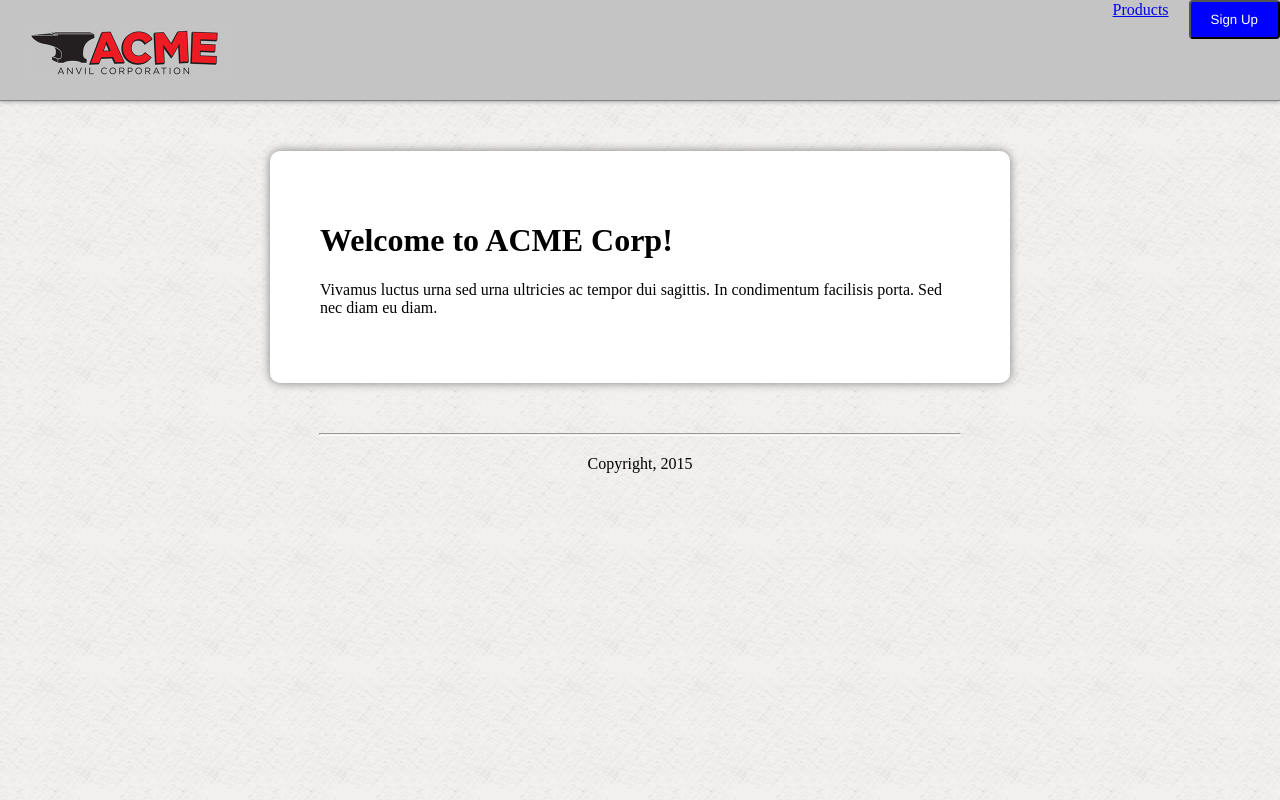
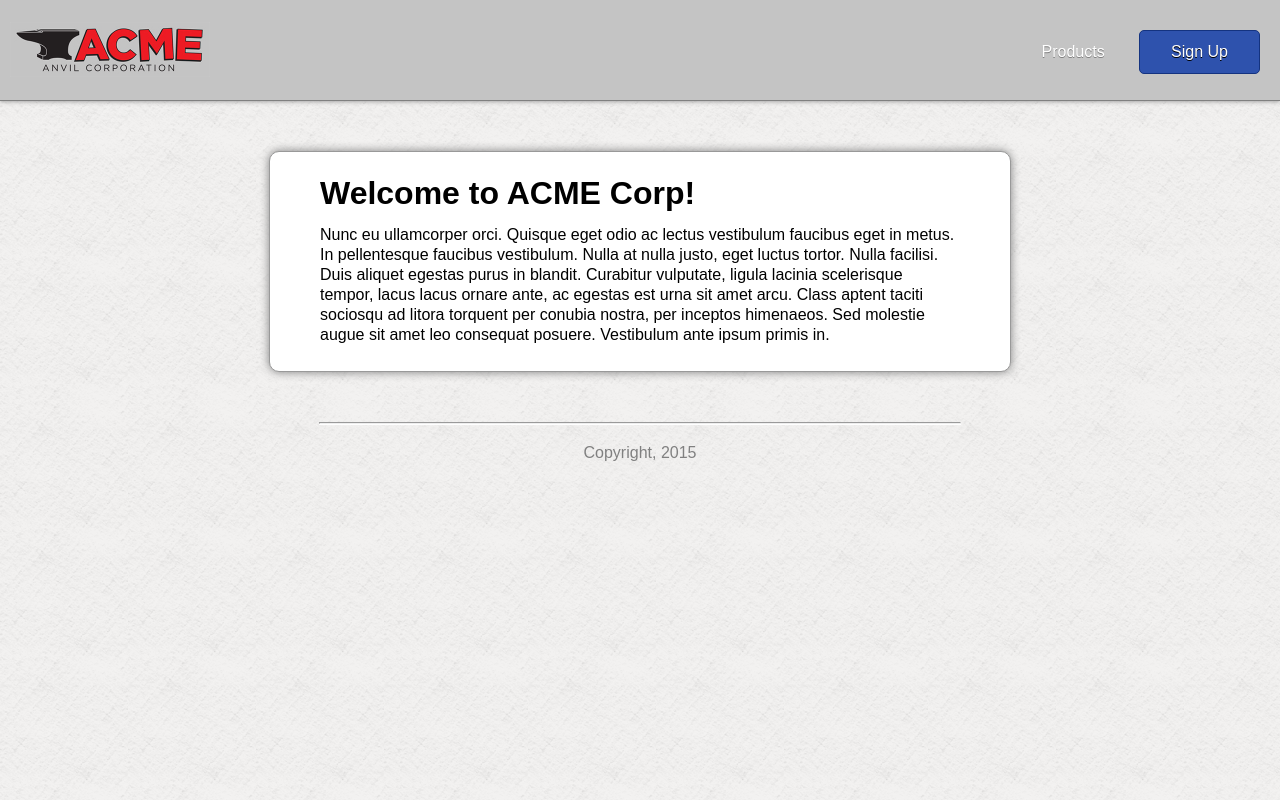
Before and after one commit to ejifa/fdwd-30, a plain HTML site: page homework/week2/index.html in a window 1280 px wide. Drawn offline with Linux system fonts and the light colour scheme.

Commit message:
homework done

```diff
--- a/homework/week2/index.html
+++ b/homework/week2/index.html
@@ -4,27 +4,25 @@
     <link rel="stylesheet" type="text/css" href="style/style.css">
     <title>Acme Inc.</title>
   </head>
-
   <body>
     <header>
-      <img src="imgs/acme-corp.jpg" alt="ACME Logo">
-      <ul>
-        <li><button href="#">Sign Up</<button></li>
-        <li><a href="#">Products</a></li>
-      </ul>
+      <div id="logo">
+        <img src="imgs/acme-corp.jpg" alt="ACME Logo" width=200px />
+      </div>
+      <div id="nav">
+        <a href="#" id="link">Products</a>
+        <a href="#" id="btn">Sign Up</a>
+      </div>
     </header>
-
     <main>
       <h1>Welcome to ACME Corp!</h1>
-      <p>Vivamus luctus urna sed urna ultricies ac tempor dui sagittis. In condimentum facilisis porta. Sed nec diam eu diam.</p>
+      <p>Nunc eu ullamcorper orci. Quisque eget odio ac lectus vestibulum faucibus eget in metus. In pellentesque faucibus vestibulum. Nulla at nulla justo, eget luctus tortor. Nulla facilisi. Duis aliquet egestas purus in blandit. Curabitur vulputate, ligula lacinia scelerisque tempor, lacus lacus ornare ante, ac egestas est urna sit amet arcu. Class aptent taciti sociosqu ad litora torquent per conubia nostra, per inceptos himenaeos. Sed molestie augue sit amet leo consequat posuere. Vestibulum ante ipsum primis in.</p>
     </main>
-
     <footer>
       <hr>
       <p>
         Copyright, 2015
       </p>
     </footer>
-
   </body>
 </html>
--- a/homework/week2/style/style.css
+++ b/homework/week2/style/style.css
@@ -1,67 +1,63 @@
 body {
   background-image: url("../imgs/background.png");
   margin: 0 auto;
+  width: 100%;
+  font-family: arial;
 }
 
 header {
+  height: 100px;
   background-color: #c4c4c4;
-  width: 100%;
-  height: 100px;
   border-bottom: 1px solid gray;
   box-shadow: 0px 0px 5px #888888;
   position: relative;
 }
 
 main {
-  padding: 50px;
+  padding: 10px 50px 10px 50px;
   margin: 50px auto 50px auto;
   background-color: white;
   border-radius: 10px;
   width: 50%;
   box-shadow: 0px 0px 10px gray;
-}
-
-ul{
-  display: inline;
-}
-
-li {
-  display: inline;
-  float: right;
+  line-height: 20px;
+  border: 1px solid #999;
 }
 
 a {
-  vertical-align: middle;
-  padding: 20px;
+  padding: 30px;
 }
 
-img {
-  padding: 25px;
-  width:200px;
-  height: auto;
-  float: left;
+#nav {
+  float: right;
+  padding: 30px 20px 0 0;
+}
+
+#logo {
+  padding: 22px 0 0 10px;
+  position: absolute;
+}
+
+#btn {
+	background-color: #2E52AD;
+	border-radius:5px;
+	border: 1px solid #143380;
+	display: inline-block;
+	color: #ffffff;
+	padding: 12px 31px;
+	text-decoration: none;
+	text-shadow: 0px 1px 0px black;
+}
+
+#link {
+  color: white;
+  text-decoration:none;
+  text-shadow:0px 1px 0px gray;
 }
 
 footer{
   text-align: center;
-}
-
-
-
-
-
-
-
-
-
-
-
-button {
-  background: blue;
-  border-radius: 4px;
-  font-family: Helvetica;
-  color: #ffffff;
-  padding: 10px 20px 10px 20px;
+  color: gray;
 }
 
 hr {
```
Also changed, not shown: homework/week2/background.png (deleted).
